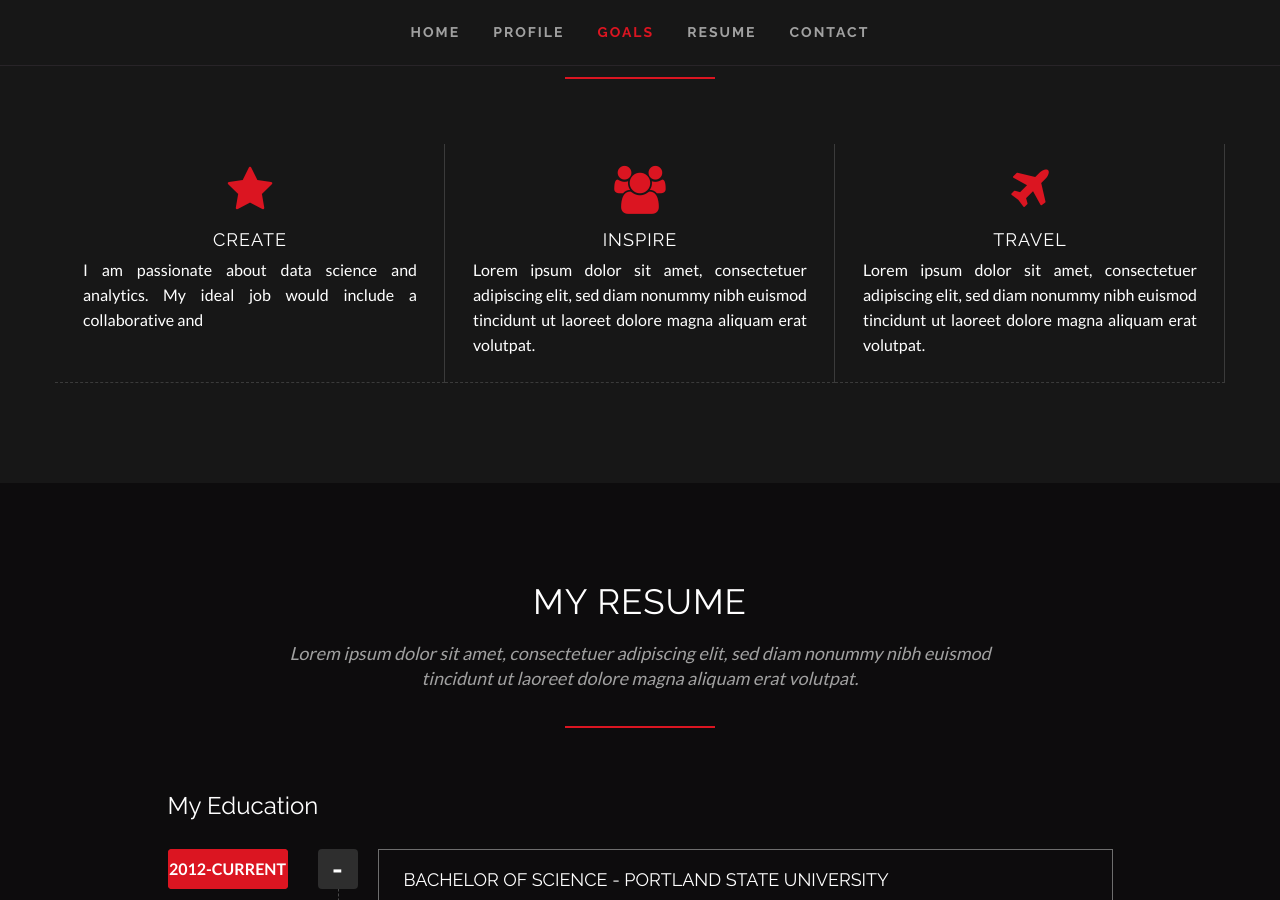
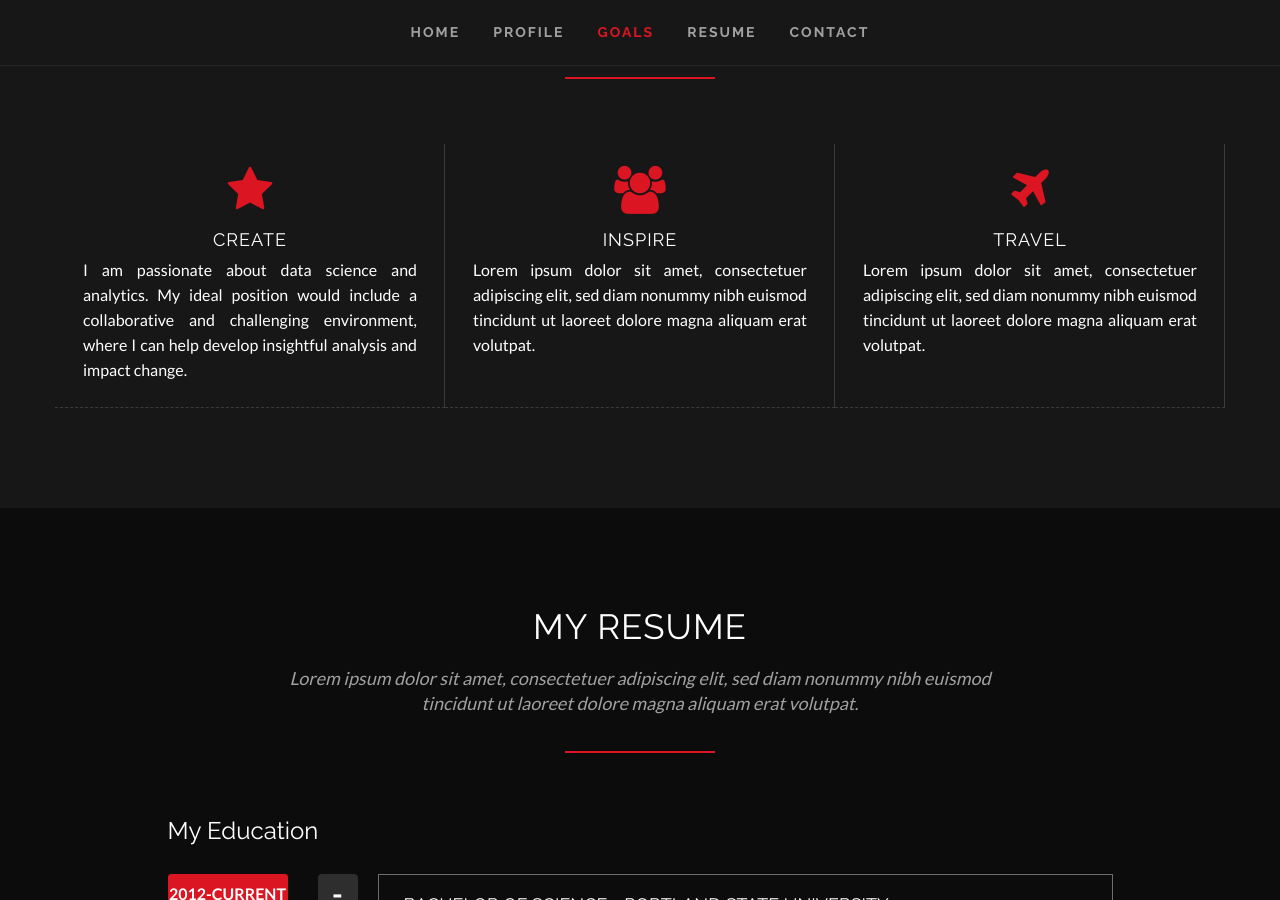
Before and after one commit to clearcareer/AndrewHopp, a Jekyll site: the page built from index.html, in a window 1280 px wide and 900 px high, scrolled down 1813 px. Built offline with Jekyll 4.4.1, drawn with Linux system fonts in a browser that asks for light colours; some web fonts are replaced.

Commit message:
Updated '/index.html' via CloudCannon

```diff
--- a/index.html
+++ b/index.html
@@ -14,7 +14,7 @@
 goals:
   - name: Create
     icon: star
-    description: I am passionate about data science and analytics. My ideal job would include a collaborative and
+    description: 'I am passionate about data science and analytics. My ideal position would include a collaborative and challenging environment, where I can help develop insightful analysis and impact change.'
   - name: Inspire
     icon: group
     description: 'Lorem ipsum dolor sit amet, consectetuer adipiscing elit, sed diam nonummy nibh euismod tincidunt ut laoreet dolore magna aliquam erat volutpat.'
```
